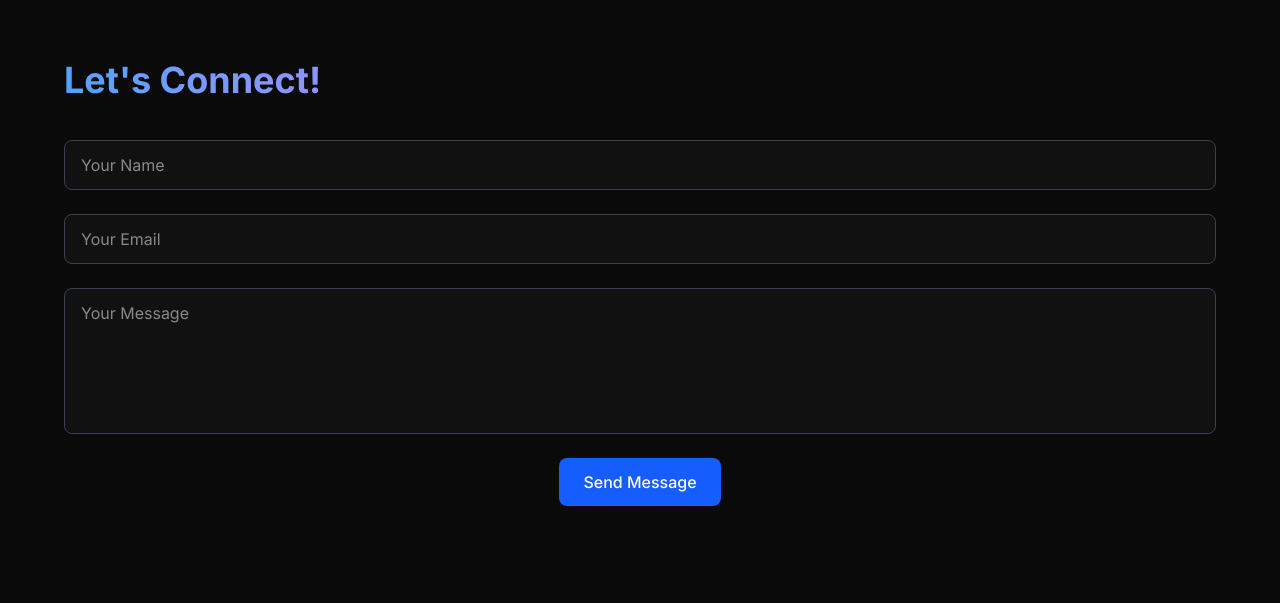
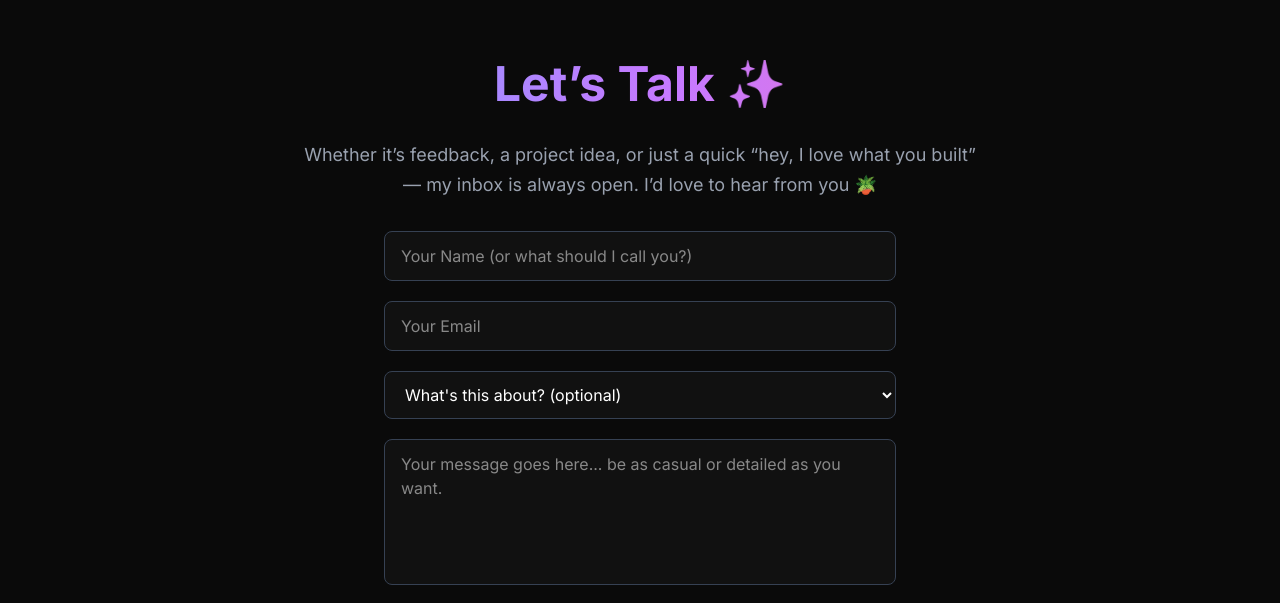
Before and after one commit to A-n-u-O/Anu-s-Portfolio, a Next.js app: page / in a window 1280 px wide. Shown: the part 5117-5720 px from the top of the page. Built offline with nearby package versions, Linux system fonts and the light colour scheme.

Commit message:
contact section revamped

```diff
--- a/src/components/Contact.tsx
+++ b/src/components/Contact.tsx
@@ -1,32 +1,33 @@
 "use client";
 
-import { useRef } from "react";
+import { useRef, useState } from "react";
 import { motion } from "framer-motion";
 import emailjs from "@emailjs/browser";
 
 export default function Contact() {
   const formRef = useRef<HTMLFormElement>(null);
+  const [status, setStatus] = useState<"idle" | "success" | "error">("idle");
 
-  const sendEmail = (e: React.FormEvent<HTMLFormElement>) => {
+  const sendEmail = async (e: React.FormEvent<HTMLFormElement>) => {
     e.preventDefault();
 
     if (!formRef.current) return;
 
-    emailjs
-      .sendForm(
+    try {
+      await emailjs.sendForm(
         process.env.NEXT_PUBLIC_EMAILJS_SERVICE_ID!,
         process.env.NEXT_PUBLIC_EMAILJS_TEMPLATE_ID!,
         formRef.current,
         process.env.NEXT_PUBLIC_EMAILJS_PUBLIC_KEY!
-      )
-      .then(() => {
-        alert("Message sent successfully!");
-        formRef.current?.reset();
-      })
-      .catch((error) => {
-        console.error(error);
-        alert("Failed to send message. Try again later.");
-      });
+      );
+      setStatus("success");
+      formRef.current?.reset();
+      setTimeout(() => setStatus("idle"), 4000);
+    } catch (error) {
+      console.error(error);
+      setStatus("error");
+      setTimeout(() => setStatus("idle"), 4000);
+    }
   };
 
   return (
@@ -36,23 +37,27 @@ export default function Contact() {
       whileInView={{ opacity: 1, y: 0 }}
       transition={{ duration: 1, ease: "easeOut" }}
       viewport={{ once: true, amount: 0.2 }}
-      className="bg-[#0a0a0a] text-white px-6 md:px-16 py-28"
+      className="bg-[#0a0a0a] text-white px-6 md:px-16 py-28 relative"
     >
-      <div className="max-w-6xl mx-auto">
+      <div className="max-w-5xl mx-auto text-center space-y-8">
         <motion.h2
-          className="text-5xl md:text-4xl font-bold text-cen mb-10 bg-gradient-to-r from-blue-400 via-purple-400 to-pink-400 bg-clip-text text-transparent"
+          className="text-4xl md:text-5xl font-bold bg-gradient-to-r from-blue-400 via-purple-400 to-pink-400 bg-clip-text text-transparent"
           initial={{ opacity: 0, y: 20 }}
           whileInView={{ opacity: 1, y: 0 }}
-          transition={{ duration: 0.8, delay: 0.2 }}
-          viewport={{ once: true }}
+          transition={{ duration: 0.8 }}
         >
-          Let&apos;s Connect!
+          Let’s Talk ✨
         </motion.h2>
+
+        <p className="text-gray-400 max-w-2xl mx-auto text-lg leading-relaxed">
+          Whether it’s feedback, a project idea, or just a quick “hey, I love what you built” —
+          my inbox is always open. I’d love to hear from you 🪴
+        </p>
 
         <motion.form
           ref={formRef}
           onSubmit={sendEmail}
-          className="flex flex-col gap-6"
+          className="flex flex-col gap-5 max-w-lg mx-auto text-left"
           initial={{ opacity: 0, y: 20 }}
           whileInView={{ opacity: 1, y: 0 }}
           transition={{ duration: 0.8, delay: 0.3 }}
@@ -63,9 +68,9 @@ export default function Contact() {
           <input
             type="text"
             name="user_name"
-            placeholder="Your Name"
+            placeholder="Your Name (or what should I call you?)"
             required
-            className="bg-[#111] border border-gray-700 text-white px-4 py-3 rounded-lg focus:outline-none focus:border-blue-500"
+            className="bg-[#111] border border-gray-700 text-white px-4 py-3 rounded-lg focus:outline-none focus:border-purple-500"
           />
 
           <input
@@ -73,26 +78,59 @@ export default function Contact() {
             name="user_email"
             placeholder="Your Email"
             required
-            className="bg-[#111] border border-gray-700 text-white px-4 py-3 rounded-lg focus:outline-none focus:border-blue-500"
+            className="bg-[#111] border border-gray-700 text-white px-4 py-3 rounded-lg focus:outline-none focus:border-purple-500"
           />
+
+          <select
+            name="topic"
+            className="bg-[#111] border border-gray-700 text-white px-4 py-3 rounded-lg focus:outline-none focus:border-purple-500"
+          >
+            <option value="">What&apos;s this about? (optional)</option>
+            <option>Feedback on your portfolio</option>
+            <option>Project collaboration</option>
+            <option>Scheduling a call</option>
+            <option>Just saying hi 👋</option>
+          </select>
 
           <textarea
             name="message"
             rows={5}
-            placeholder="Your Message"
+            placeholder="Your message goes here... be as casual or detailed as you want."
             required
-            className="bg-[#111] border border-gray-700 text-white px-4 py-3 rounded-lg resize-none focus:outline-none focus:border-blue-500"
+            className="bg-[#111] border border-gray-700 text-white px-4 py-3 rounded-lg resize-none focus:outline-none focus:border-purple-500"
           />
 
           <motion.button
             type="submit"
-            className="bg-blue-600 hover:bg-blue-700 transition px-6 py-3 rounded-lg text-white font-medium self-center"
+            className="bg-gradient-to-r from-blue-600 to-purple-600 hover:from-purple-600 hover:to-pink-600 transition px-6 py-3 rounded-lg text-white font-medium self-center shadow-lg shadow-blue-900/20"
             whileHover={{ scale: 1.05 }}
             whileTap={{ scale: 0.95 }}
           >
             Send Message
           </motion.button>
         </motion.form>
+
+        {/* Toast feedback */}
+        {status === "success" && (
+          <motion.div
+            initial={{ opacity: 0, y: 20 }}
+            animate={{ opacity: 1, y: 0 }}
+            exit={{ opacity: 0, y: -20 }}
+            className="fixed bottom-8 left-1/2 transform -translate-x-1/2 bg-green-600 text-white px-6 py-3 rounded-lg shadow-lg"
+          >
+            Message sent successfully! 🌸
+          </motion.div>
+        )}
+        {status === "error" && (
+          <motion.div
+            initial={{ opacity: 0, y: 20 }}
+            animate={{ opacity: 1, y: 0 }}
+            exit={{ opacity: 0, y: -20 }}
+            className="fixed bottom-8 left-1/2 transform -translate-x-1/2 bg-red-600 text-white px-6 py-3 rounded-lg shadow-lg"
+          >
+            Oops! Something went wrong. Try again 💭
+          </motion.div>
+        )}
       </div>
     </motion.section>
   );
--- a/src/components/ShowCase.tsx
+++ b/src/components/ShowCase.tsx
@@ -13,10 +13,10 @@ export default function Showcase() {
     //   viewport={{ once: true, amount: 0.2 }}
     //   className="bg-[#0b0b0b] text-white px-4 sm:px-6 md:px-12 lg:px-16 py-20 sm:py-24 md:py-28 min-h-screen"
     // >
-      <div className="max-w-6xl mx-auto text-center space-y-12">
+      <div className="bg-[#0b0b0b] text-white max-w-6xl mx-auto text-center space-y-12">
         {/* Heading */}
         <motion.h2
-          className="text-3xl sm:text-4xl md:text-6xl font-bold bg-gradient-to-r from-blue-400 via-purple-400 to-pink-400 bg-clip-text text-transparent"
+          className="text-3xl sm:text-4xl md:text-6xl font-bold bg-gradient-to-r from-blue-400 via-purple-400 to-pink-400 bg-clip-text text-transparent "
           initial={{ opacity: 0, y: 20 }}
           whileInView={{ opacity: 1, y: 0 }}
           transition={{ duration: 0.6 }}
```
